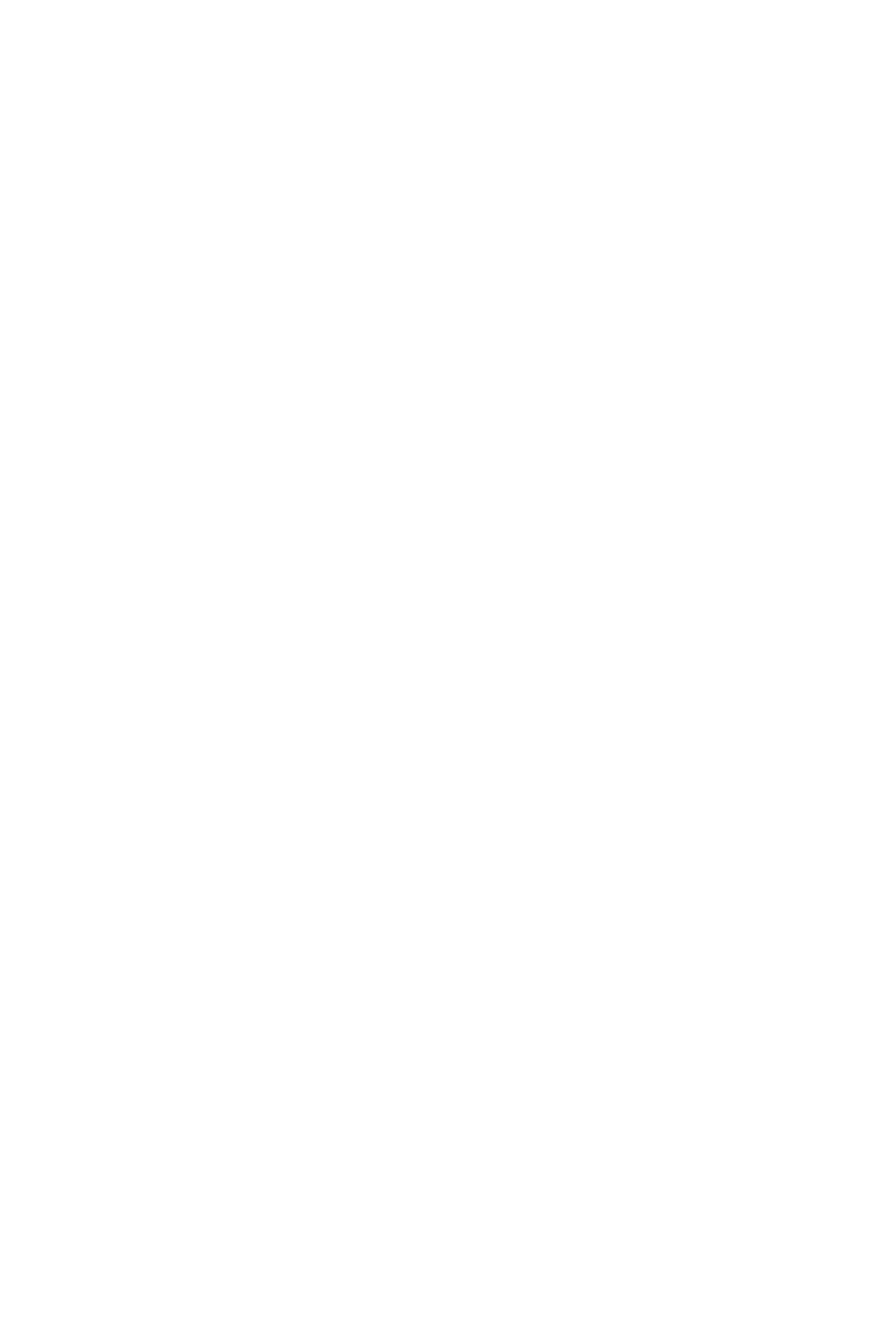
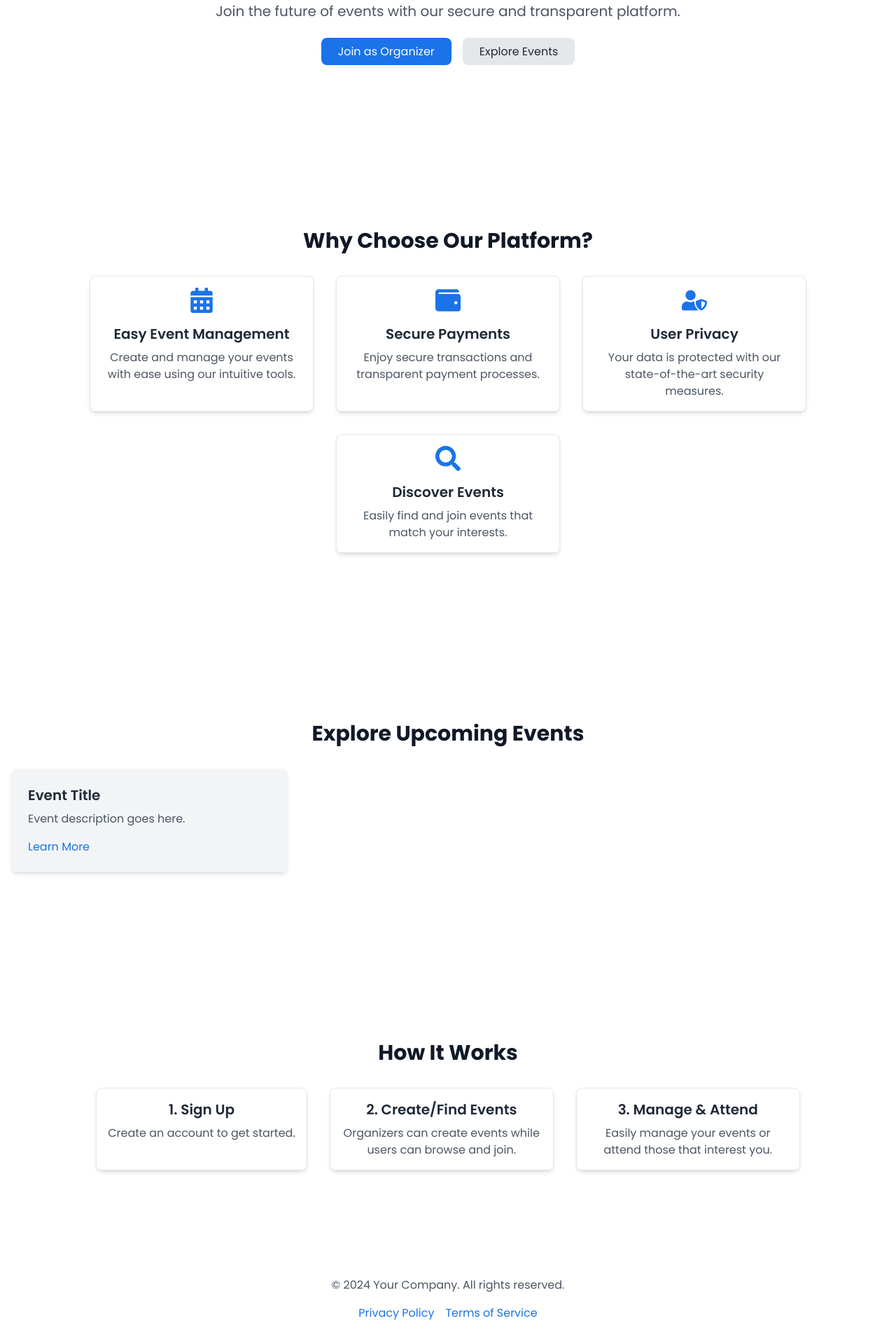
Before and after one commit to WTCHAI/Ebent, a Next.js app: page / in a window 1280 px wide. Shown: the part 251-2171 px from the top of the page at 70% size. Before the commit the page ends 800 px from the top, so only its background shows below. Built offline with nearby package versions, Linux system fonts and the light colour scheme.

Commit message:
Init Home page & Config route after move content

```diff
--- a/src/app/(pages)/(user)/explore/page.tsx
+++ b/src/app/(pages)/(user)/explore/page.tsx
@@ -2,7 +2,7 @@
 import CarouselRender from '@/components/explore/carousal/Carousal'
 import FeedSection from '@/components/explore/feedBlogs/feedSection'
 
-import React, { useEffect, useState } from 'react'
+import React from 'react'
 
 
 type Props = {}
@@ -12,7 +12,7 @@ export default async function page({}: Props) {
 
   return (
     <main>
-      <CarouselRender />
+      {/* <CarouselRender /> */}
       <FeedSection />
     </main>
   );
--- a/src/app/page.tsx
+++ b/src/app/page.tsx
@@ -1,9 +1,12 @@
 import React from 'react'
 
 import Navigation from '@/components/navigator/navigation'
+import HeroSection from '@/components/home/heroSection'
+import KeyFeatures from '@/components/home/keyFeature'
+import ExamEvent from '@/components/home/examEvent'
+import Guide from '@/components/home/guide'
+import Footer from '@/components/footer/footer'
 
-
-import Footer from '@/components/footer/footer'
 
 type Props = {}
 
@@ -12,7 +15,13 @@ export default function Home({}: Props) {
   return (
     <main className='w-full'>
         <Navigation/>
+          <>
+            <HeroSection/>
+            <KeyFeatures/>
+            <ExamEvent/>
+            <Guide/>
 
+          </>
         <Footer/>
     </main>
   )
--- a/src/components/footer/footer.tsx
+++ b/src/components/footer/footer.tsx
@@ -4,10 +4,14 @@ type Props = {}
 
 export default function Footer({}: Props) {
   return (
-    <footer className="py-10 bg-gray-800 text-gray-400">
-        <div className="container mx-auto px-4 text-center">
-        <p>&copy; 2024 EBENT. All rights reserved.</p>
+    <footer className="bg-white py-8">
+    <div className="container mx-auto px-4 text-center">
+        <p className="text-gray-600">&copy; {new Date().getFullYear()} Your Company. All rights reserved.</p>
+        <div className="mt-4">
+          <a href="#" className="text-primaryBlue mx-2 hover:underline">Privacy Policy</a>
+          <a href="#" className="text-primaryBlue mx-2 hover:underline">Terms of Service</a>
         </div>
+    </div>
   </footer>
   )
 }
--- /dev/null
+++ b/src/components/home/examEvent.tsx
@@ -0,0 +1,20 @@
+import React from 'react';
+
+export default function ExamEvent() {
+  return (
+    <section className="bg-white py-[15vh]" id="explore">
+      <div className="container mx-auto px-4">
+        <h2 className="text-3xl font-bold text-gray-900 mb-8 text-center">Explore Upcoming Events</h2>
+        <div className="grid grid-cols-1 md:grid-cols-2 lg:grid-cols-3 gap-8">
+          {/* Event cards would be dynamically generated here */}
+          <div className="bg-gray-100 p-6 rounded-lg shadow-md">
+            <h3 className="text-xl font-semibold text-gray-800">Event Title</h3>
+            <p className="text-gray-600 mt-2">Event description goes here.</p>
+            <a href="#" className="text-primaryBlue mt-4 inline-block">Learn More</a>
+          </div>
+          {/* Repeat above block for more events */}
+        </div>
+      </div>
+    </section>
+  );
+}
--- /dev/null
+++ b/src/components/home/guide.tsx
@@ -0,0 +1,25 @@
+import React from 'react';
+
+export default function Guide() {
+  return (
+    <section className="bg-white py-[15vh]">
+      <div className="container mx-auto px-4 text-center">
+        <h2 className="text-3xl font-bold text-gray-900 mb-8">How It Works</h2>
+        <div className="flex flex-wrap justify-center gap-8">
+          <div className="max-w-xs p-4 border rounded-lg shadow-md">
+            <h3 className="text-xl font-semibold text-gray-800">1. Sign Up</h3>
+            <p className="text-gray-600 mt-2">Create an account to get started.</p>
+          </div>
+          <div className="max-w-xs p-4 border rounded-lg shadow-md">
+            <h3 className="text-xl font-semibold text-gray-800">2. Create/Find Events</h3>
+            <p className="text-gray-600 mt-2">Organizers can create events while users can browse and join.</p>
+          </div>
+          <div className="max-w-xs p-4 border rounded-lg shadow-md">
+            <h3 className="text-xl font-semibold text-gray-800">3. Manage & Attend</h3>
+            <p className="text-gray-600 mt-2">Easily manage your events or attend those that interest you.</p>
+          </div>
+        </div>
+      </div>
+    </section>
+  );
+}
--- /dev/null
+++ b/src/components/home/heroSection.tsx
@@ -0,0 +1,18 @@
+import React from 'react';
+
+import Link from 'next/link';
+
+export default function HeroSection() {
+  return (
+    <section className="bg-white text-center py-[15vh]">
+      <div className="container mx-auto px-4">
+        <h1 className="text-5xl font-bold text-gray-900">Blockchain-Powered Event Management</h1>
+        <p className="mt-4 text-xl text-gray-600">Join the future of events with our secure and transparent platform.</p>
+        <div className="mt-8">
+          <Link href="/benefit" className="bg-primaryBlue text-white py-2 px-6 rounded-lg hover:bg-darkBlue">Join as Organizer</Link>
+          <Link href="/explore" className="ml-4 bg-gray-200 text-gray-800 py-2 px-6 rounded-lg hover:bg-gray-300">Explore Events</Link>
+        </div>
+      </div>
+    </section>
+  );
+}
--- /dev/null
+++ b/src/components/home/keyFeature.tsx
@@ -0,0 +1,34 @@
+import React from 'react';
+import { FaCalendarAlt, FaWallet, FaUserShield, FaSearch } from 'react-icons/fa';
+
+export default function KeyFeatures() {
+  return (
+    <section className="bg-white py-[15vh]">
+      <div className="container mx-auto px-4 text-center">
+        <h2 className="text-3xl font-bold text-gray-900 mb-8">Why Choose Our Platform?</h2>
+        <div className="flex flex-wrap justify-center gap-8">
+          <div className="max-w-xs p-4 border rounded-lg shadow-md">
+            <FaCalendarAlt className="text-4xl text-primaryBlue mx-auto"/>
+            <h3 className="text-xl font-semibold text-gray-800 mt-4">Easy Event Management</h3>
+            <p className="text-gray-600 mt-2">Create and manage your events with ease using our intuitive tools.</p>
+          </div>
+          <div className="max-w-xs p-4 border rounded-lg shadow-md">
+            <FaWallet className="text-4xl text-primaryBlue mx-auto"/>
+            <h3 className="text-xl font-semibold text-gray-800 mt-4">Secure Payments</h3>
+            <p className="text-gray-600 mt-2">Enjoy secure transactions and transparent payment processes.</p>
+          </div>
+          <div className="max-w-xs p-4 border rounded-lg shadow-md">
+            <FaUserShield className="text-4xl text-primaryBlue mx-auto"/>
+            <h3 className="text-xl font-semibold text-gray-800 mt-4">User Privacy</h3>
+            <p className="text-gray-600 mt-2">Your data is protected with our state-of-the-art security measures.</p>
+          </div>
+          <div className="max-w-xs p-4 border rounded-lg shadow-md">
+            <FaSearch className="text-4xl text-primaryBlue mx-auto"/>
+            <h3 className="text-xl font-semibold text-gray-800 mt-4">Discover Events</h3>
+            <p className="text-gray-600 mt-2">Easily find and join events that match your interests.</p>
+          </div>
+        </div>
+      </div>
+    </section>
+  )
+}
--- a/src/components/organize/benefit/benefit.tsx
+++ b/src/components/organize/benefit/benefit.tsx
@@ -4,7 +4,7 @@ type Props = {}
 
 export default function Benefit({}: Props) {
   return (
-    <section id="benefits" className="py-20 bg-gray-100">
+    <section id="benefits" className="py-[15vh] ">
         <div className="container mx-auto px-4">
             <h2 className="text-3xl md:text-4xl font-bold text-center mb-12 text-gray-900">Benefits of Using Our Platform</h2>
             <div className="flex flex-wrap -mx-4">
--- a/src/components/organize/benefit/cta.tsx
+++ b/src/components/organize/benefit/cta.tsx
@@ -4,7 +4,7 @@ type Props = {}
 
 export default function Cta({}: Props) {
   return (
-    <section id="call-to-action" className="py-20">
+    <section id="call-to-action" className="py-[15vh] bg-slate-100">
         <div className="container mx-auto px-4 text-center">
             <h2 className="text-3xl md:text-4xl font-bold text-gray-900">Join Us as an Organizer Partner</h2>
             <p className="mt-4 text-xl md:text-2xl text-gray-700">Ready to revolutionize your event management? Become an organizer partner today!</p>
```
